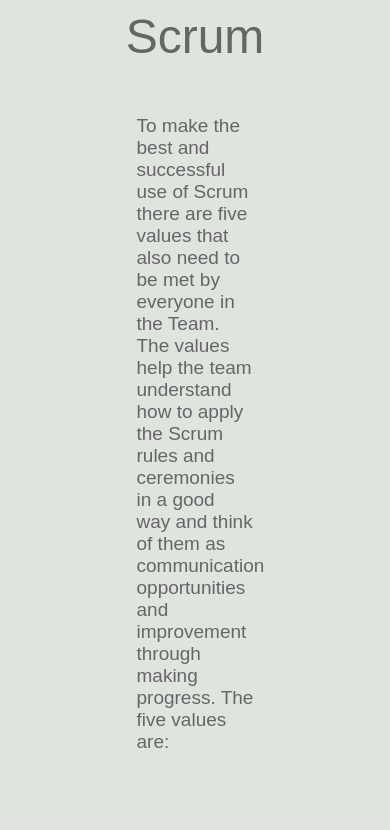
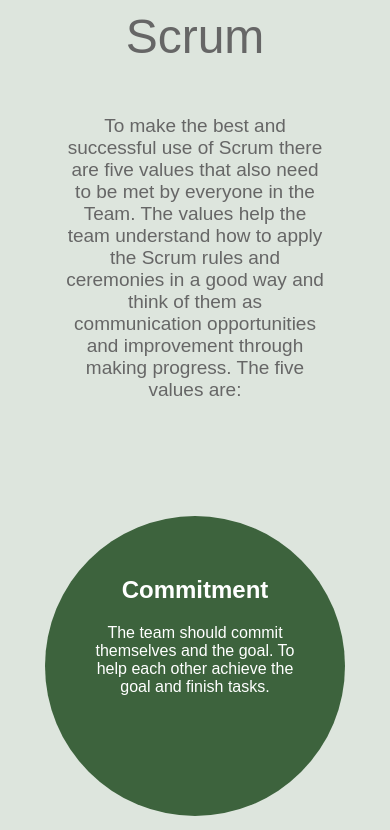
Before and after one commit to Memai2023/scrum-guide, a React (Vite) app: page /essence in a window 390 px wide. Shown: the part 4754-5584 px from the top of the page. Built offline with nearby package versions, Linux system fonts and the light colour scheme; a web font is replaced by a local one.

Commit message:
made changes

```diff
--- a/src/Components/Essence/FiveValues/FiveValues.module.css
+++ b/src/Components/Essence/FiveValues/FiveValues.module.css
@@ -10,7 +10,6 @@
 .title {
     font-weight: normal;
     width: 15rem;
-    text-align: center;
 }
 
 .sideText {
@@ -34,11 +33,7 @@
     color: white;
     height: 290px;
     padding: 48px;
-<<<<<<< HEAD
-    margin: 32px;
-=======
     margin-bottom: 32px;
->>>>>>> scrum20-five-values
 }
 
 p {
@@ -49,7 +44,7 @@
     text-align: center;
 }
 
-@media screen and (max-width: 768px) {
+@media screen and (max-width: 767px) {
     .container {
         display: flex;
         flex-direction: column;
@@ -65,11 +60,7 @@
     }
 
     .sideText {
-<<<<<<< HEAD
-        width: 85%;
-=======
         width: 67%;
->>>>>>> scrum20-five-values
         text-align: center;
     }
 
```
